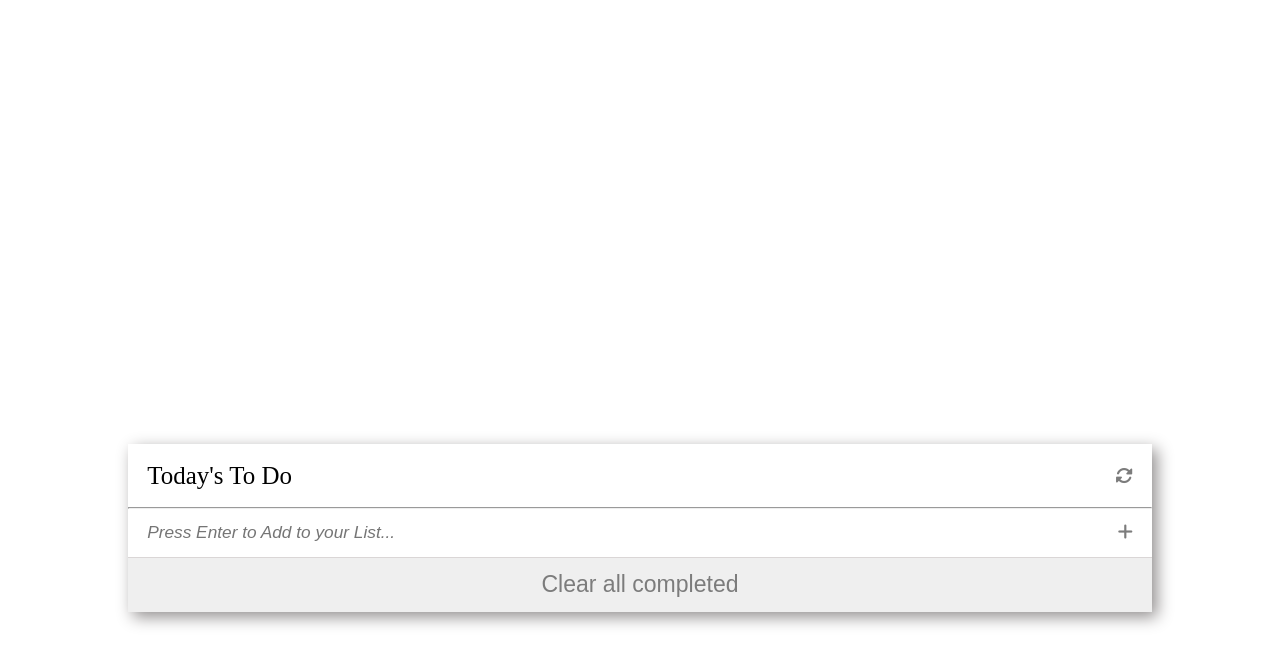
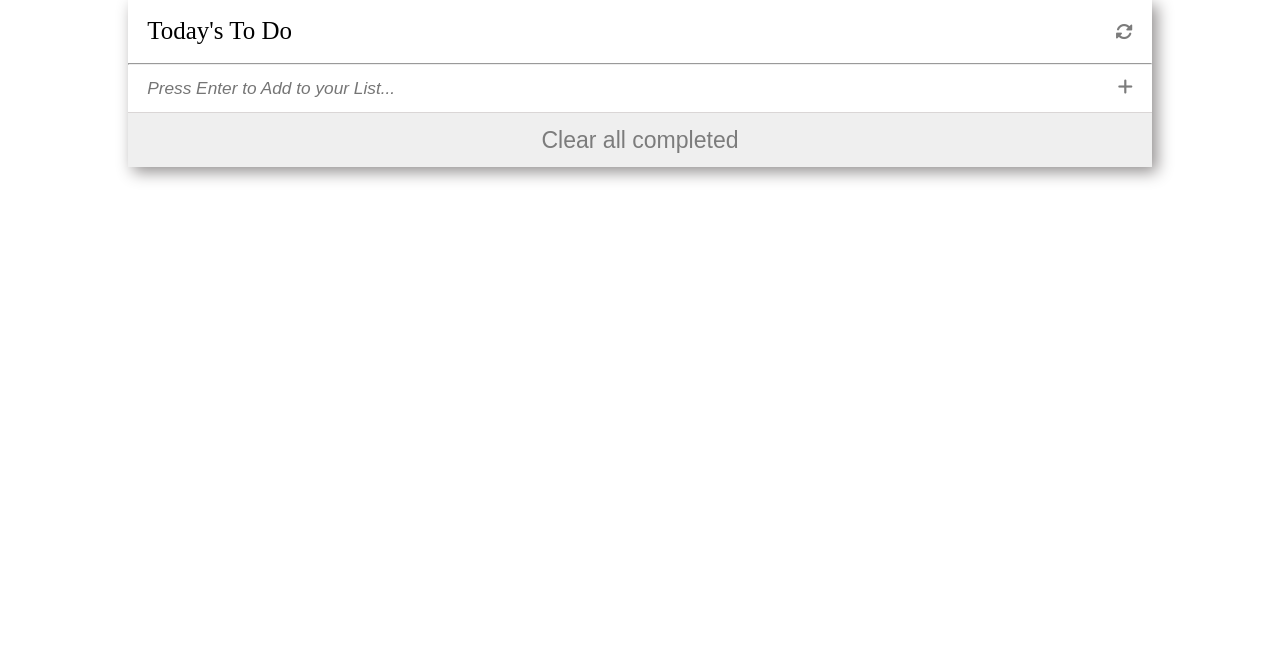
Before and after one commit to Osoro254Alex/To-Do-list, a website built with webpack: page src/index.html in a window 1280 px wide. Built offline with nearby package versions, Linux system fonts and the light colour scheme.

Commit message:
Modify src/style.css  file

```diff
--- a/src/style.css
+++ b/src/style.css
@@ -7,12 +7,11 @@
 
 body {
   width: 100%;
-  height: 100vh;
   display: flex;
   flex-direction: column;
   align-items: center;
   justify-content: center;
-  padding-top: 20%;
+  padding-top: 20% 0;
 }
 
 ul {
@@ -22,6 +21,7 @@ ul {
 
 .main-cont {
   width: 80%;
+  scroll-behavior: smooth;
   display: flex;
   flex-direction: column;
   padding: 0;
```
